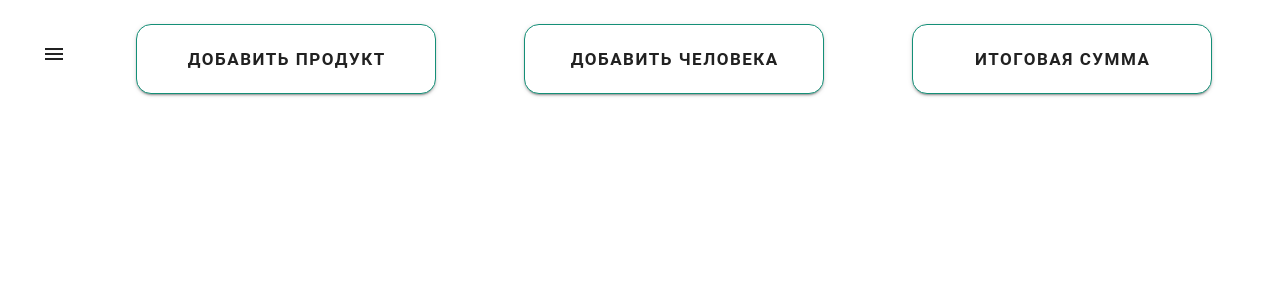
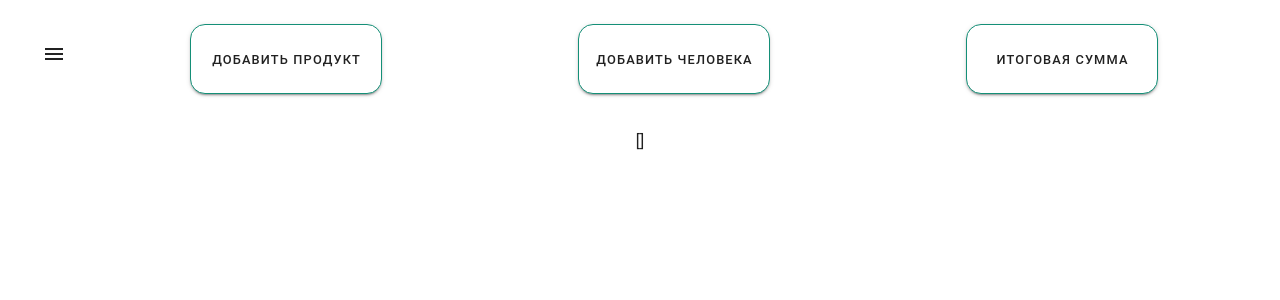
Before and after one commit to lonshakova/Cafe-new, a Vue app: page /main in a window 1280 px wide. Shown: the top 300 px of the page. Built offline with nearby package versions, Linux system fonts and the light colour scheme.

Commit message:
Добавление товара и человека в чек, изменение вида кнопок

```diff
--- a/src/components/CardList.vue
+++ b/src/components/CardList.vue
@@ -2,18 +2,34 @@
     <div class="card-list">
       <transition-group
       name="card-list"
-      v-for="product in productStore.products"
+      v-for="product in productList"
       :key="product.id">
         <card-product :product="product" :key="product.id" />
       </transition-group>
+      {{ productList }}
     </div>
 </template>
 
 <script setup>
 import CardProduct from "./CardProduct.vue";
 import { useProductsStore } from "../stores/productStore";
+import { computed } from "vue";
+import { useRoute } from "vue-router";
 
 const productStore = useProductsStore();
+const route = useRoute();
+
+const productList = computed(()=>{
+  let prods =[];
+  if (!route.params.id){
+    return []
+  }
+  const check = productStore.checks.find((ch)=>ch.id == route.params.id)
+  for (let prodId of check.products){
+    prods.push(productStore.products.find((p)=>p.id==prodId))
+  }
+  return prods
+})
 </script>
 
 <style scoped>
--- a/src/components/NewCheck.vue
+++ b/src/components/NewCheck.vue
@@ -27,9 +27,10 @@
 <script setup>
 import { ref } from "vue";
 import { useProductsStore } from "../stores/productStore";
-
+import { useRouter } from "vue-router";
 
 const productStore = useProductsStore();
+const router = useRouter();
 
 const isVisible = ref(false);
 const check = ref({ name: "", id: null, products: [], persons: [] });
@@ -37,6 +38,7 @@ const check = ref({ name: "", id: null, products: [], persons: [] });
 function addnewCheck() {
   check.value.id = Date.now();
   productStore.checks.push(check.value);
+  router.push(`/main/${check.value.id}`);
   check.value = { name: "", id: null, products: [], persons: [] };
   isVisible.value = false;
 }
--- a/src/components/NewPerson.vue
+++ b/src/components/NewPerson.vue
@@ -44,9 +44,11 @@
 
 <script setup>
 import { usePersonsStore } from "../stores/personsStore";
-import { ref } from "vue";
+import { ref, computed } from "vue";
+import { useRoute } from "vue-router";
 
 const personsStore = usePersonsStore();
+const route = useRoute();
 
 let isVisible = ref(false);
 let person = ref({
@@ -55,8 +57,18 @@ let person = ref({
   creditors: [],
 });
 
+const personsList = computed(()=>{
+  let pers=[];
+  if (!route.params.id){
+    return [];
+  }
+})
+
 function addPerson() {
       person.value.id = Date.now();
+      if (route.params.id){
+        person.value.checkId = route.params.id;
+      }
       personsStore.addPerson(person.value);
       person.value = {
         name: "",
@@ -68,10 +80,10 @@ function addPerson() {
 
 <style scoped lang="scss">
 .main-btn {
-  width: 300px;
+  width: 15vw;
   min-height: 70px;
-  font-weight: 600;
-  font-size: 17px;
+  font-weight: 500;
+  font-size: 1vw;
   border: 1px #148f77 solid;
   border-radius: 15px;
   &:hover {
--- a/src/components/NewProduct.vue
+++ b/src/components/NewProduct.vue
@@ -68,6 +68,9 @@
 import { usePersonsStore } from "../stores/personsStore";
 import { useProductsStore } from "../stores/productStore";
 import { ref, computed } from "vue";
+import { useRoute } from "vue-router";
+
+const route = useRoute();
 const personsStore = usePersonsStore();
 const productStore = useProductsStore();
 
@@ -90,6 +93,9 @@ let formIsEmpty = computed(() => {
 
 function createCard() {
   product.value.id = Date.now();
+  if (route.params.id){
+    product.value.checkId = route.params.id;
+  }
   productStore.createCard(product.value);
   product.value = {
     name: "",
@@ -102,10 +108,10 @@ function createCard() {
 
 <style scoped lang="scss">
 .main-btn {
-  width: 300px;
+  width: 15vw;
   min-height: 70px;
-  font-weight: 600;
-  font-size: 17px;
+  font-weight: 500;
+  font-size: 1vw;
   border: 1px #148f77 solid;
   border-radius: 15px;
   &:hover {
--- a/src/components/TotalAmount.vue
+++ b/src/components/TotalAmount.vue
@@ -43,10 +43,10 @@ let amount = computed(() => {
 
 <style scoped lang="scss">
 .main-btn {
-  width: 300px;
+  width: 15vw;
   min-height: 70px;
-  font-weight: 600;
-  font-size: 17px;
+  font-weight: 500;
+  font-size: 1vw;
   border: 1px #148f77 solid;
   border-radius: 15px;
   &:hover {
--- a/src/main.js
+++ b/src/main.js
@@ -2,9 +2,12 @@ import { createApp } from 'vue'
 import App from './App.vue'
 
 //Pinia
-import { createPinia } from 'pinia'
-const pinia = createPinia()
-
+import { createPinia } from "pinia";
+import { markRaw } from "vue";
+const pinia = createPinia();
+pinia.use(({ store }) => {
+  store.router = markRaw(router);
+});
 //Vue-Router
 import router from "./router/router";
 
--- a/src/stores/personsStore.js
+++ b/src/stores/personsStore.js
@@ -1,32 +1,46 @@
-import { defineStore } from 'pinia'
+import { defineStore } from "pinia";
+import { useProductsStore } from "./productStore";
 
 export const usePersonsStore = defineStore({
-  id: 'persons',
+  id: "persons",
   state: () => ({ persons: [] }),
   actions: {
     addPerson(person) {
+      const productStore = useProductsStore();
       this.persons.push(person);
+      let check = productStore.checks.find((ch) => ch.id == person.checkId);
+      check.persons.push(person.id);
     },
     deletePerson(person) {
+      const productStore = useProductsStore();
       this.persons = this.persons.filter((p) => p.id !== person.id);
+      let check = productStore.checks.find((ch) => ch.id == person.checkId);
+      check.persons = check.persons.filter((p) => p !== person.id);
     },
     removeRepetitions() {
       for (const person1 of this.persons) {
         for (const person2 of this.persons) {
-          const cred1 = person1.creditors.find(cred1 => cred1.id === person2.id);
-          const cred2 = person2.creditors.find(cred2 => cred2.id === person1.id);
+          const cred1 = person1.creditors.find(
+            (cred1) => cred1.id === person2.id
+          );
+          const cred2 = person2.creditors.find(
+            (cred2) => cred2.id === person1.id
+          );
           if (cred1 && cred2) {
             if (cred1.credit > cred2.credit) {
               cred1.credit = cred1.credit - cred2.credit;
-              person2.creditors = person2.creditors.filter((p) => p.id !== cred2.id);
-            }
-            else {
+              person2.creditors = person2.creditors.filter(
+                (p) => p.id !== cred2.id
+              );
+            } else {
               cred2.credit = cred2.credit - cred1.credit;
-              person1.creditors = person1.creditors.filter((p) => p.id !== cred1.id);
+              person1.creditors = person1.creditors.filter(
+                (p) => p.id !== cred1.id
+              );
             }
           }
         }
       }
-    }
-  }
-})
+    },
+  },
+});
--- a/src/stores/productStore.js
+++ b/src/stores/productStore.js
@@ -5,14 +5,16 @@ export const useProductsStore = defineStore({
   id: "products",
   state: () => ({
     products: [],
-    checks: [
-
-    ],
+    checks: [],
   }),
   actions: {
     createCard(product) {
       const personsStore = usePersonsStore();
       this.products.push(product);
+      if (product.checkId) {
+        const check = this.checks.find((c) => c.id == product.checkId);
+        check.products.push(product.id);
+      }
       product.cost = +product.cost;
       const totalPrice = product.cost / product.eaters.length;
       for (const person of personsStore.persons) {
@@ -58,6 +60,8 @@ export const useProductsStore = defineStore({
         }
       }
       this.products = this.products.filter((p) => p.id !== product.id);
+      const check = this.checks.find((c) => c.id == product.checkId);
+      check.products = check.products.filter((p) => p !== product.id);
     },
   },
 });
```
